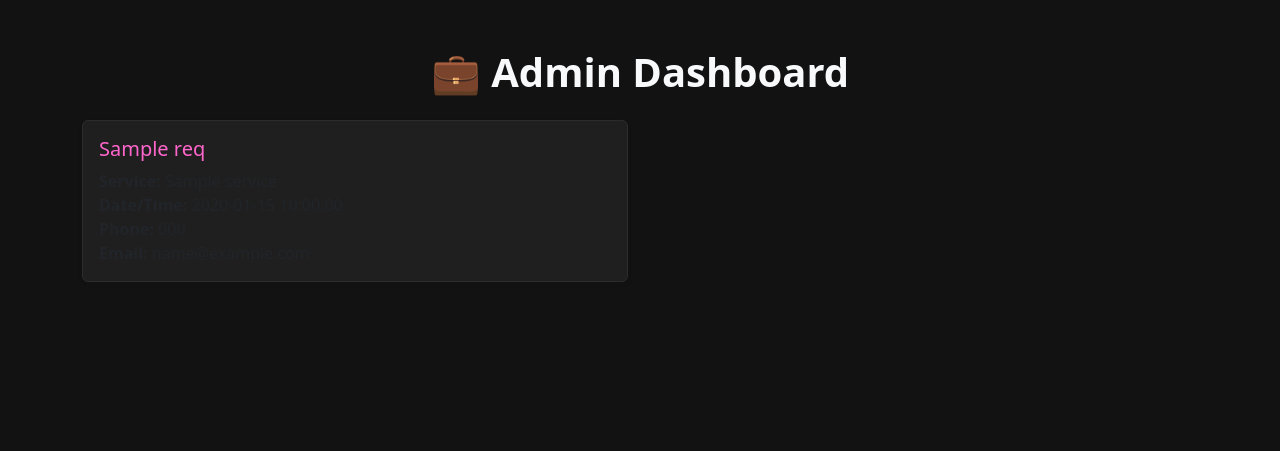
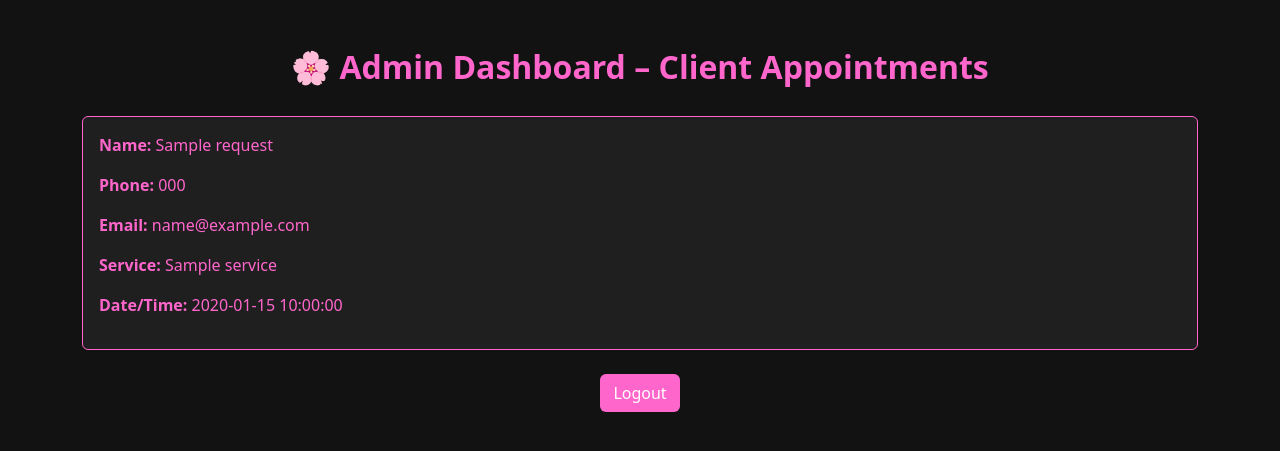
Before and after one commit to Wiles111/EH41, a Flask app: template templates/admin.html in a window 1280 px wide. Shown: the top 451 px of the page. Run offline with Flask 3, Linux system fonts and the light colour scheme; the template is opened without the code that fills it: most values are stand-ins (such as "Sample title", 1, 10 or a date in 2020).

Commit message:
Update admin.html

```diff
--- a/templates/admin.html
+++ b/templates/admin.html
@@ -9,37 +9,47 @@
             background-color: #121212;
             color: #f8f9fa;
         }
-        .card {
+        .admin-header {
+            color: #ff66cc;
+            font-weight: bold;
+            text-align: center;
+            margin-bottom: 30px;
+        }
+        .appointment-card {
             background-color: #1f1f1f;
-            border-color: #2c2c2c;
+            border: 1px solid #ff66cc;
+            color: #ff66cc;
         }
-        .card-title {
-            color: #ff66cc;
+        .btn-logout {
+            background-color: #ff66cc;
+            color: white;
+        }
+        .btn-logout:hover {
+            background-color: #ff3399;
         }
     </style>
 </head>
 <body>
     <div class="container mt-5">
-        <h1 class="text-center fw-bold mb-4">💼 Admin Dashboard</h1>
+        <h2 class="admin-header">🌸 Admin Dashboard – Client Appointments</h2>
+
         {% if requests %}
-            <div class="row">
-                {% for req in requests %}
-                <div class="col-md-6 mb-4">
-                    <div class="card shadow-sm p-3">
-                        <h5 class="card-title">{{ req.name }}</h5>
-                        <p class="card-text">
-                            <strong>Service:</strong> {{ req.service }}<br>
-                            <strong>Date/Time:</strong> {{ req.datetime }}<br>
-                            <strong>Phone:</strong> {{ req.phone }}<br>
-                            <strong>Email:</strong> {{ req.email }}
-                        </p>
-                    </div>
+            {% for request in requests %}
+                <div class="appointment-card p-3 rounded mb-4">
+                    <p><strong>Name:</strong> {{ request.name }}</p>
+                    <p><strong>Phone:</strong> {{ request.phone }}</p>
+                    <p><strong>Email:</strong> {{ request.email }}</p>
+                    <p><strong>Service:</strong> {{ request.service }}</p>
+                    <p><strong>Date/Time:</strong> {{ request.datetime }}</p>
                 </div>
-                {% endfor %}
-            </div>
+            {% endfor %}
         {% else %}
-            <p class="text-center">No appointment requests found.</p>
+            <p class="text-center text-muted">No appointment requests yet.</p>
         {% endif %}
+
+        <div class="text-center mt-4">
+            <a href="/logout" class="btn btn-logout">Logout</a>
+        </div>
     </div>
 </body>
 </html>
```
